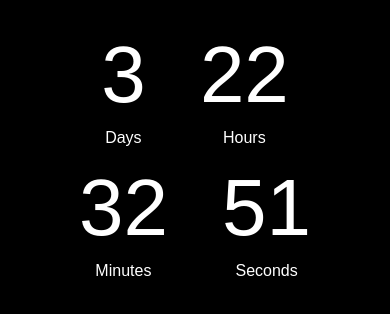
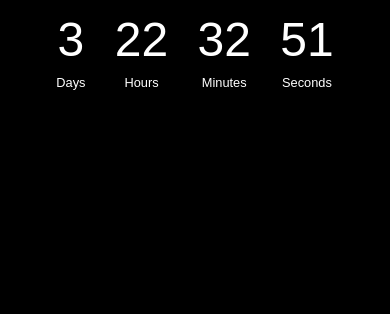
Before and after one commit to jon424/jon424.github.io, a plain HTML site: page index.html in a window 390 px wide. Shown: the part 158-472 px from the top of the page. Drawn offline with Linux system fonts and the light colour scheme.

Commit message:
adjust size and font for countdown text on mobile

```diff
--- a/index.html
+++ b/index.html
@@ -10,7 +10,6 @@
   <style>
     body {
       margin: 0;
-      font-family: 'Segoe UI', Tahoma, Geneva, Verdana, sans-serif;
       background-color: #000;
       color: #fff;
       display: flex;
@@ -48,6 +47,19 @@
       display: block;
       font-size: 1rem;
       margin-top: 0.5rem;
+    }
+
+    @media (max-width: 768px) {
+      .countdown {
+        font-size: 3rem;
+        padding: 1rem;
+      }
+      .time-segment {
+        margin: 0 0.5rem;
+      }
+      .time-segment span {
+        font-size: 0.8rem;
+      }
     }
   </style>
 </head>
```
